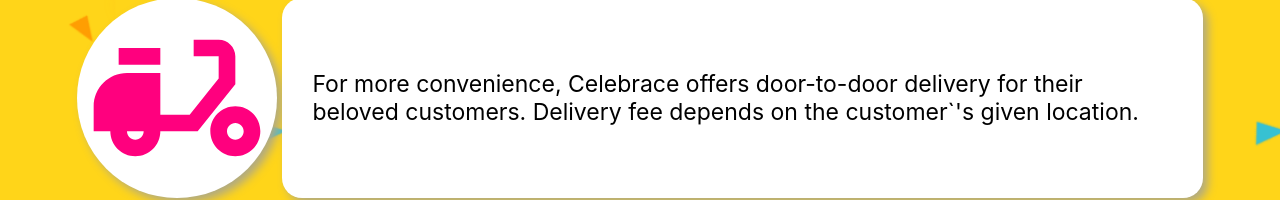
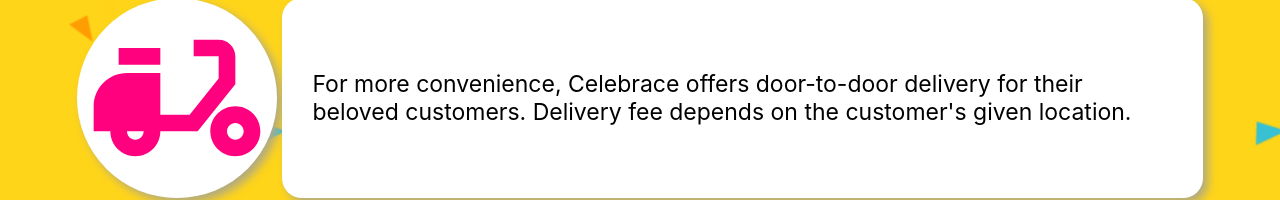
Before and after one commit to GuyWithBag/mobprog-ils, a Next.js app: page /services in a window 1280 px wide. Shown: the part 669-869 px from the top of the page. Built offline with nearby package versions, Linux system fonts and the light colour scheme; a web font is replaced by a local one.

Commit message:
sorry my bad

```diff
--- a/pages/services.js
+++ b/pages/services.js
@@ -26,7 +26,7 @@ const services = () => {
           </div>
           <div className='service-block-content'>
             <p>
-            For more convenience, Celebrace offers door-to-door delivery for their beloved customers. Delivery fee depends on the customer`&apos;s given location.
+            For more convenience, Celebrace offers door-to-door delivery for their beloved customers. Delivery fee depends on the customer&apos;s given location.
             </p>
           </div>
         </div>
```
